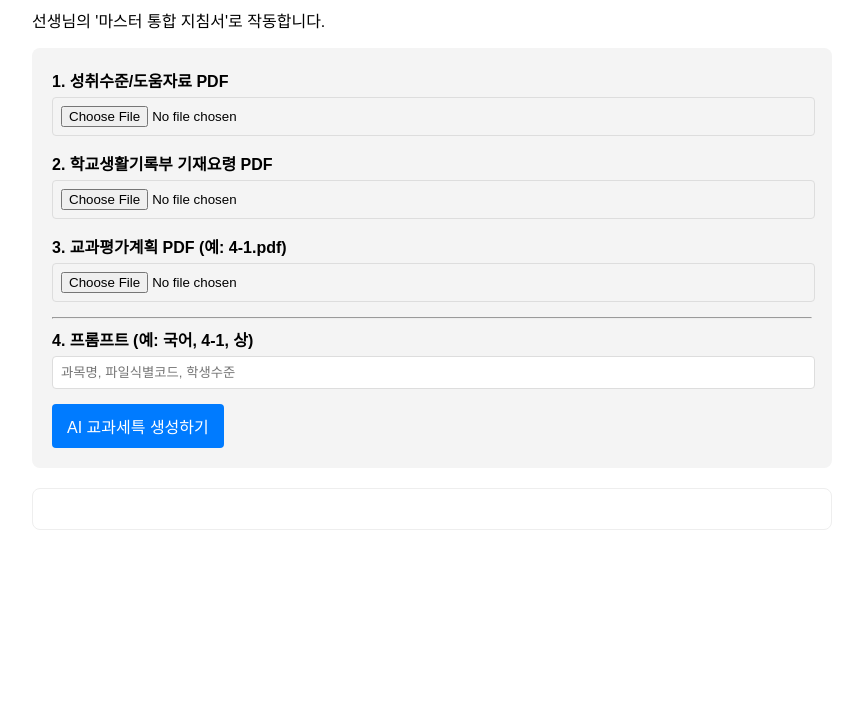
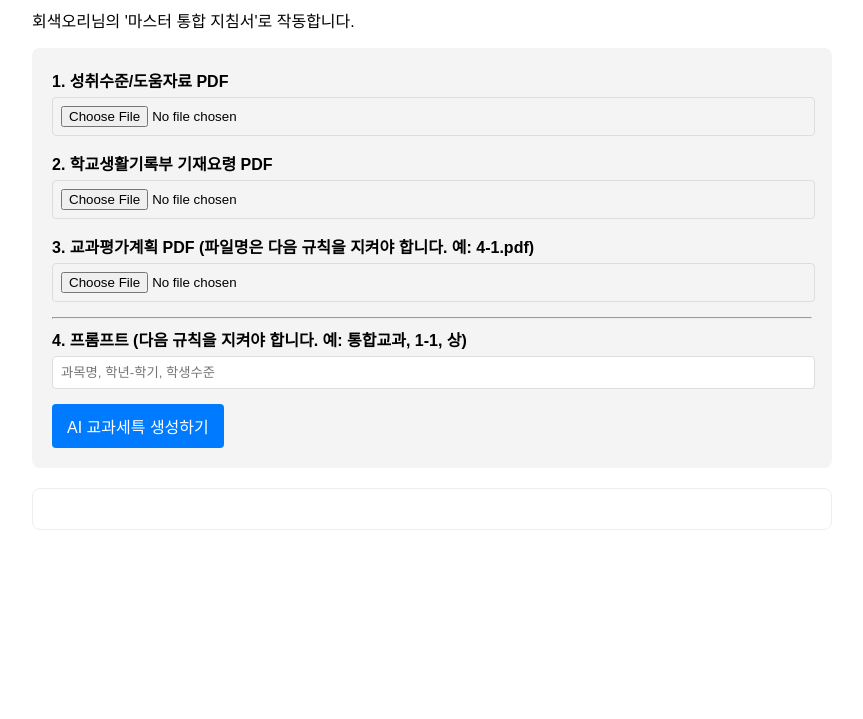
Before and after one commit to OhSeongAbba/setuk-app, a plain HTML site: page index.html in a window 1280 px wide. Shown: the part 81-800 px from the top of the page, without its empty margins (208-1071 px from the left). Drawn offline with Linux system fonts and the light colour scheme.

Commit message:
Update index.html

```diff
--- a/index.html
+++ b/index.html
@@ -2,12 +2,12 @@
 <html lang="ko">
 <head>
     <meta charset="UTF-8">
-    <title>나만의 교과세특 생성기</title>
+    <title>교과학습발달상황 특기사항 자동 생성기</title>
     <link rel="stylesheet" href="style.css">
 </head>
 <body>
-    <h1>🤖 나만의 교과세특 생성기</h1>
-    <p>선생님의 '마스터 통합 지침서'로 작동합니다.</p>
+    <h1>🤖 교과학습발달상황 특기사항 자동 생성기</h1>
+    <p>회색오리님의 '마스터 통합 지침서'로 작동합니다.</p>
 
     <form id="setuk-form">
         <div>
@@ -19,13 +19,13 @@
             <input type="file" id="rule_pdf" name="rule_pdf" accept=".pdf" required>
         </div>
         <div>
-            <label for="plan_pdf">3. 교과평가계획 PDF (예: 4-1.pdf)</label>
+            <label for="plan_pdf">3. 교과평가계획 PDF (파일명은 다음 규칙을 지켜야 합니다. 예: 4-1.pdf)</label>
             <input type="file" id="plan_pdf" name="plan_pdf" accept=".pdf" required>
         </div>
         <hr>
         <div>
-            <label for="prompt_text">4. 프롬프트 (예: 국어, 4-1, 상)</label>
-            <input type="text" id="prompt_text" name="prompt_text" placeholder="과목명, 파일식별코드, 학생수준" required>
+            <label for="prompt_text">4. 프롬프트 (다음 규칙을 지켜야 합니다. 예: 통합교과, 1-1, 상)</label>
+            <input type="text" id="prompt_text" name="prompt_text" placeholder="과목명, 학년-학기, 학생수준" required>
         </div>
         <button type="submit">AI 교과세특 생성하기</button>
     </form>
@@ -35,4 +35,5 @@
 
     <script src="script.js"></script>
 </body>
+
 </html>
```
